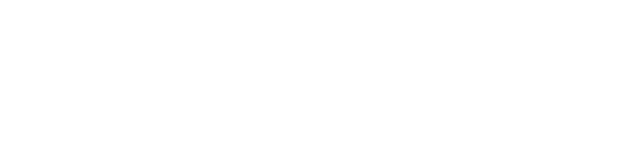
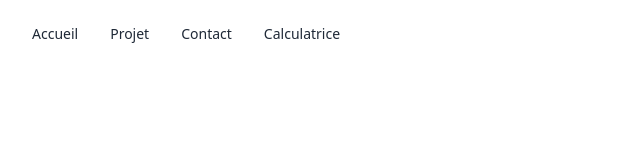
Before and after one commit to Wydgab/Corbani_Gabriel, a plain HTML site: page index.html in a window 1280 px wide. Shown: the top 160 px of the page, without its empty margins (0-640 px from the left). Drawn offline with nearby package versions, Linux system fonts and the light colour scheme; files that its build step writes are made by us from their sources; files whose address does not match are found by name.

Commit message:
Update index.html, add link and navbar

```diff
--- a/index.html
+++ b/index.html
@@ -10,7 +10,10 @@
   <header class="navbar shadow-lg bg-base-100 bg-opacity-80">
     <nav>
       <ul class="menu menu-horizontal px-1">
-        <!-- Liens à ajouter à l'étape suivante -->
+        <li><a href="#Accueil" id="homeLink">Accueil</a></li>
+        <li><a href="#">Projet</a></li>
+        <li><a href="#Contact" id="contactLink">Contact</a></li>
+        <li><a href="#Calculatrice">Calculatrice</a></li>
       </ul>
     </nav>
   </header>
```
